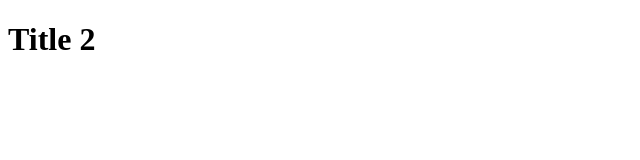
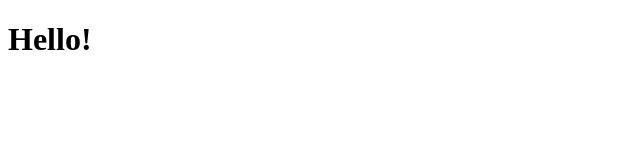
Before and after one commit to Vladoganes/my-git-repo, a plain HTML site: page index2.html in a window 1280 px wide. Shown: the full height of the page, 0-640 px from the left. Drawn offline with Linux system fonts and the light colour scheme.

Commit message:
Снова поменял h1 в ветке peer-to-peer

```diff
--- a/index2.html
+++ b/index2.html
@@ -6,6 +6,6 @@
     <title>My-git-repo</title>
 </head>
 <body>
-    <h1>Title 2</h1>
+    <h1>Hello!</h1>
 </body>
 </html>
```
